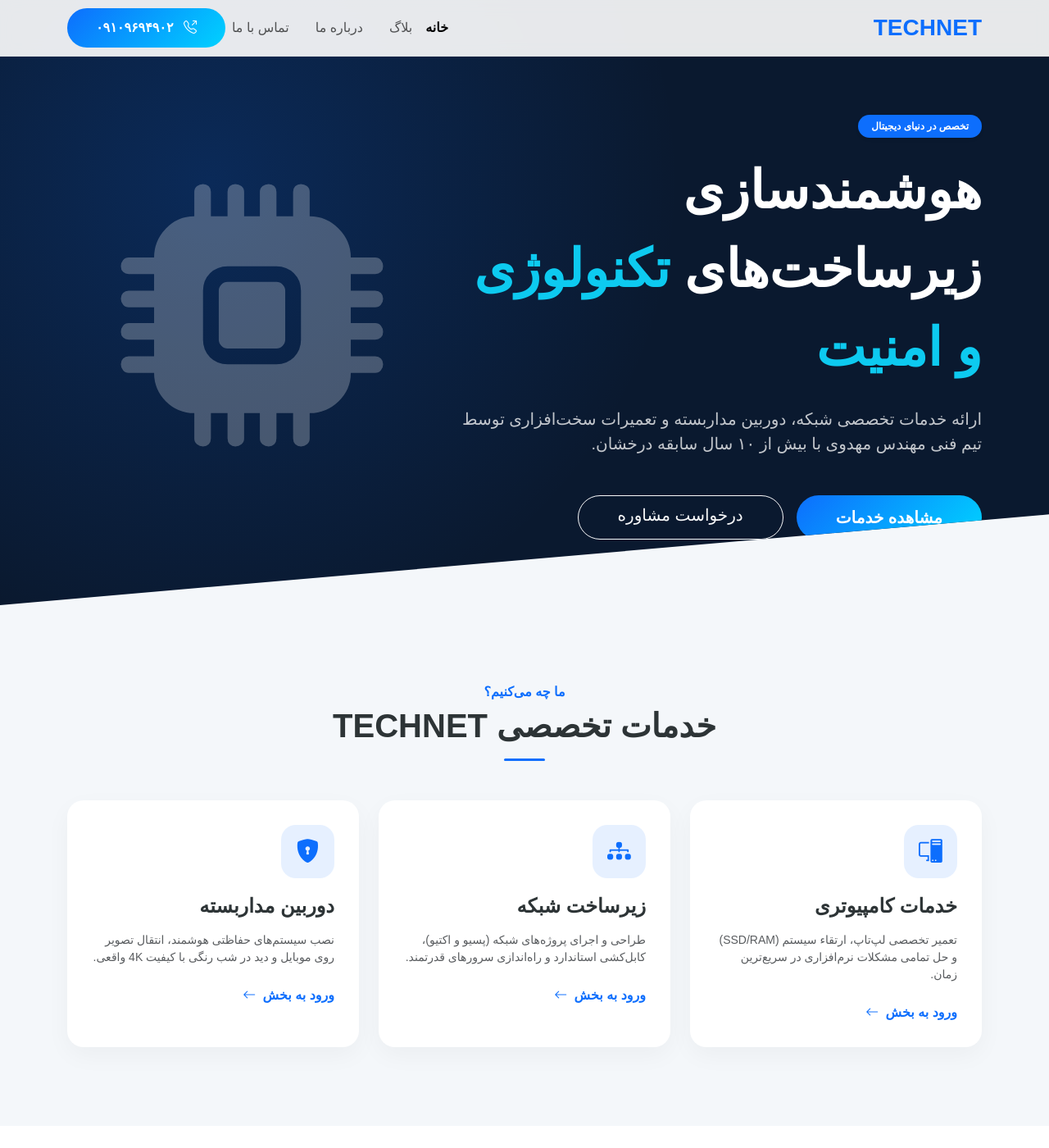
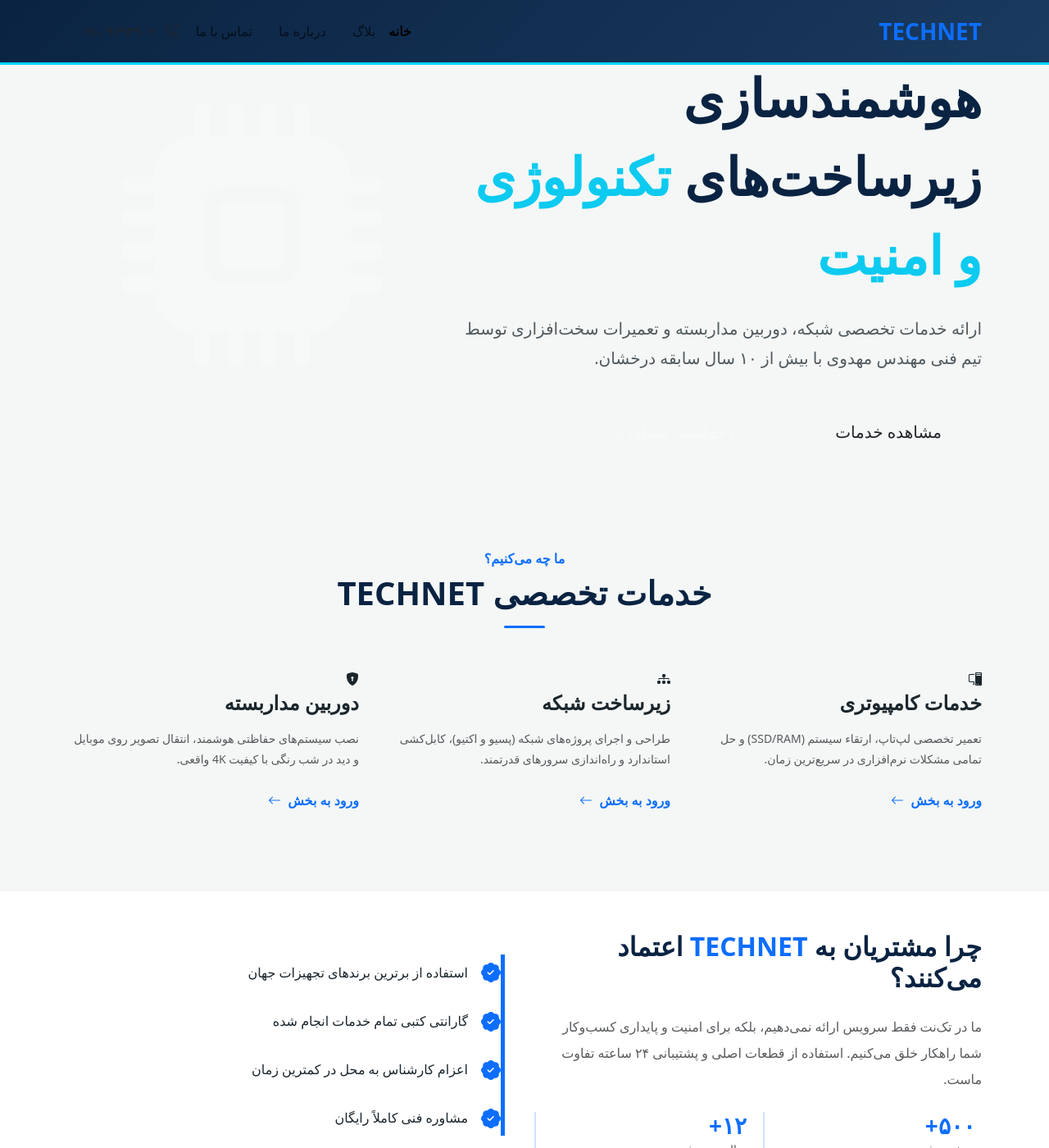
Before and after one commit to alimahdavi79/TechNet, a Jekyll site: the page index.html, which Jekyll copies as it is, in a window 1280 px wide and 1400 px high. Shown: the whole window at 82% size. Built offline with Jekyll 4.4.1, drawn with Linux system fonts in a browser that asks for light colours; a style sheet for code colours, icons or effects is not loaded.

Commit message:
Update style.css

```diff
--- a/assets/css/style.css
+++ b/assets/css/style.css
@@ -1,79 +1,72 @@
-body { font-family: 'Vazirmatn', sans-serif; background-color: #f4f7fa; color: #2d3436; overflow-x: hidden; }
-
 :root {
-    --primary-grad: linear-gradient(135deg, #0d6efd 0%, #00d2ff 100%);
-    --dark-blue: #0a192f;
-    --glass-bg: rgba(255, 255, 255, 0.9);
+    --primary-color: #0a2342;    /* سرمه‌ای امنیتی */
+    --secondary-color: #2ca58d;  /* سبز کله‌غازی (تکنولوژی) */
+    --accent-color: #00d2ff;     /* آبی روشن الکتریک */
+    --bg-light: #f4f7f6;
+    --text-dark: #1b262c;
+    --white: #ffffff;
 }
 
-/* نوبار یکپارچه */
-.navbar { background: var(--glass-bg) !important; backdrop-filter: blur(10px); border-bottom: 1px solid rgba(0,0,0,0.05); }
-
-/* هدرهای یکسان برای تمام صفحات */
-.page-header {
-    background: var(--dark-blue);
-    background-image: radial-gradient(circle at 20% 30%, rgba(13, 110, 253, 0.2) 0%, transparent 50%);
-    color: white;
-    padding: 140px 0 80px;
-    clip-path: polygon(0 0, 100% 0, 100% 85%, 0% 100%);
+body {
+    background-color: var(--bg-light);
+    color: var(--text-dark);
+    line-height: 1.8;
 }
 
-/* کارت‌های مدرن یکسان */
-.modern-card {
-    background: white;
+/* هدر و ناوبری */
+.navbar {
+    background: linear-gradient(135deg, var(--primary-color) 0%, #1a3a5f 100%) !important;
+    border-bottom: 3px solid var(--accent-color);
+}
+
+/* استایل کارت‌های بلاگ */
+.blog-card {
     border: none;
+    background-color: var(--white);
     border-radius: 20px;
-    padding: 30px;
-    box-shadow: 0 10px 30px rgba(0,0,0,0.04);
-    transition: all 0.3s ease;
-    height: 100%;
+    transition: all 0.4s cubic-bezier(0.175, 0.885, 0.32, 1.275);
+    box-shadow: 0 10px 20px rgba(0,0,0,0.05);
 }
-.modern-card:hover { transform: translateY(-10px); box-shadow: 0 15px 35px rgba(13, 110, 253, 0.1); }
 
-/* دکمه‌های یکسان */
-.btn-main {
-    background: var(--primary-grad);
+/* هاور پیشرفته کارت */
+.blog-card:hover {
+    transform: translateY(-12px);
+    box-shadow: 0 20px 40px rgba(10, 35, 66, 0.15);
+    border-bottom: 5px solid var(--accent-color);
+}
+
+.blog-card img {
+    border-radius: 20px 20px 0 0;
+    filter: grayscale(20%);
+    transition: 0.3s;
+}
+
+.blog-card:hover img {
+    filter: grayscale(0%);
+}
+
+/* دکمه مطالعه مقاله */
+.btn-read-more {
+    background: linear-gradient(to left, var(--secondary-color), var(--accent-color));
     color: white;
     border: none;
     border-radius: 50px;
-    padding: 12px 35px;
+    padding: 8px 25px;
     font-weight: bold;
     transition: 0.3s;
 }
-.btn-main:hover { transform: scale(1.05); color: white; box-shadow: 0 8px 20px rgba(13, 110, 253, 0.3); }
 
-.icon-circle {
-    width: 65px; height: 65px;
-    background: rgba(13, 110, 253, 0.1);
-    color: #0d6efd;
-    border-radius: 18px;
-    display: flex; align-items: center; justify-content: center;
-    font-size: 1.8rem; margin-bottom: 20px;
-
-}
-/* Custom Styles for TECHNET */
-.blog-card {
-    transition: transform 0.3s ease, box-shadow 0.3s ease;
-    border-radius: 15px;
-    overflow: hidden;
+.btn-read-more:hover {
+    letter-spacing: 1px;
+    color: white;
+    box-shadow: 0 5px 15px rgba(0, 210, 255, 0.4);
 }
 
-.blog-card:hover {
-    transform: translateY(-10px);
-    box-shadow: 0 15px 30px rgba(0,0,0,0.1) !important;
+/* استایل متن‌ها */
+h1, h2, h3 {
+    color: var(--primary-color);
 }
 
-.card-img-top {
-    height: 200px;
-    object-fit: cover;
+.text-accent {
+    color: var(--secondary-color) !important;
 }
-
-.btn-outline-primary {
-    border-width: 2px;
-    font-weight: bold;
-}
-
-/* RTL Adjustments */
-body {
-    text-align: right;
-}
```
